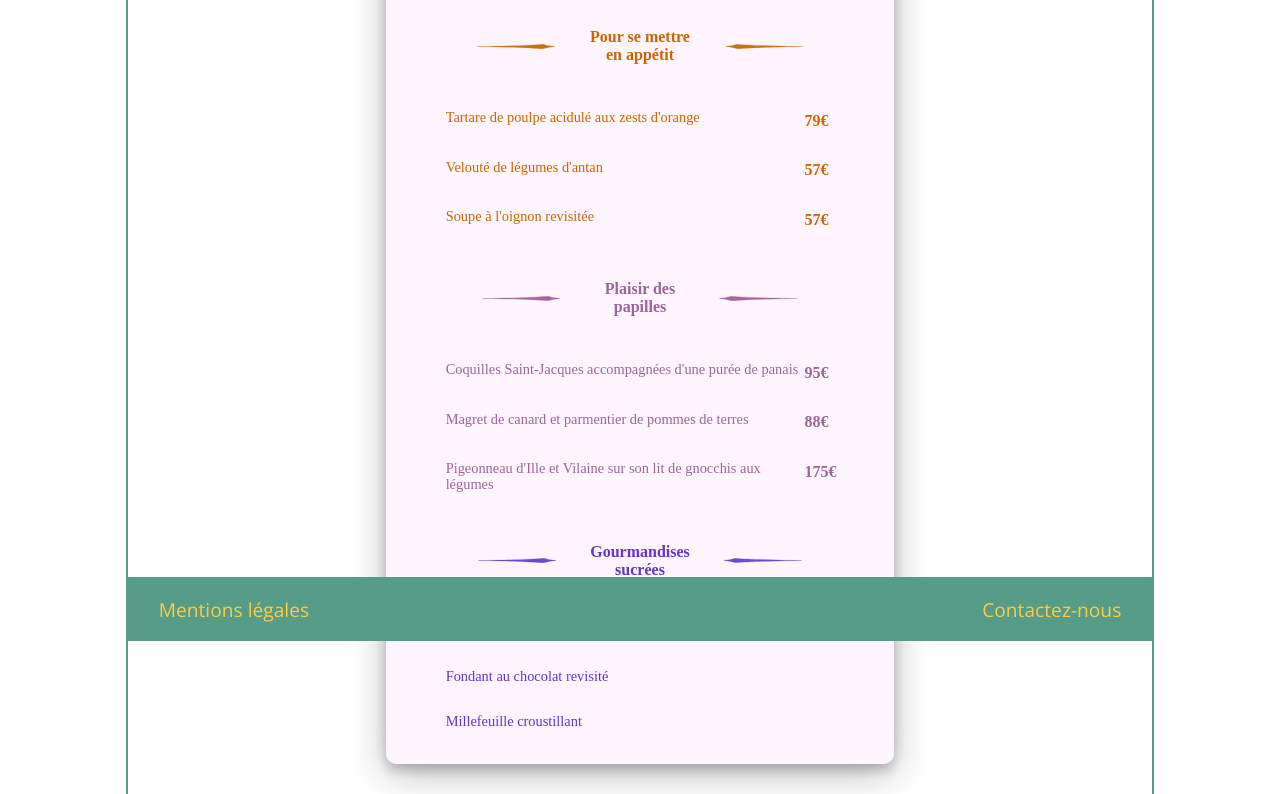
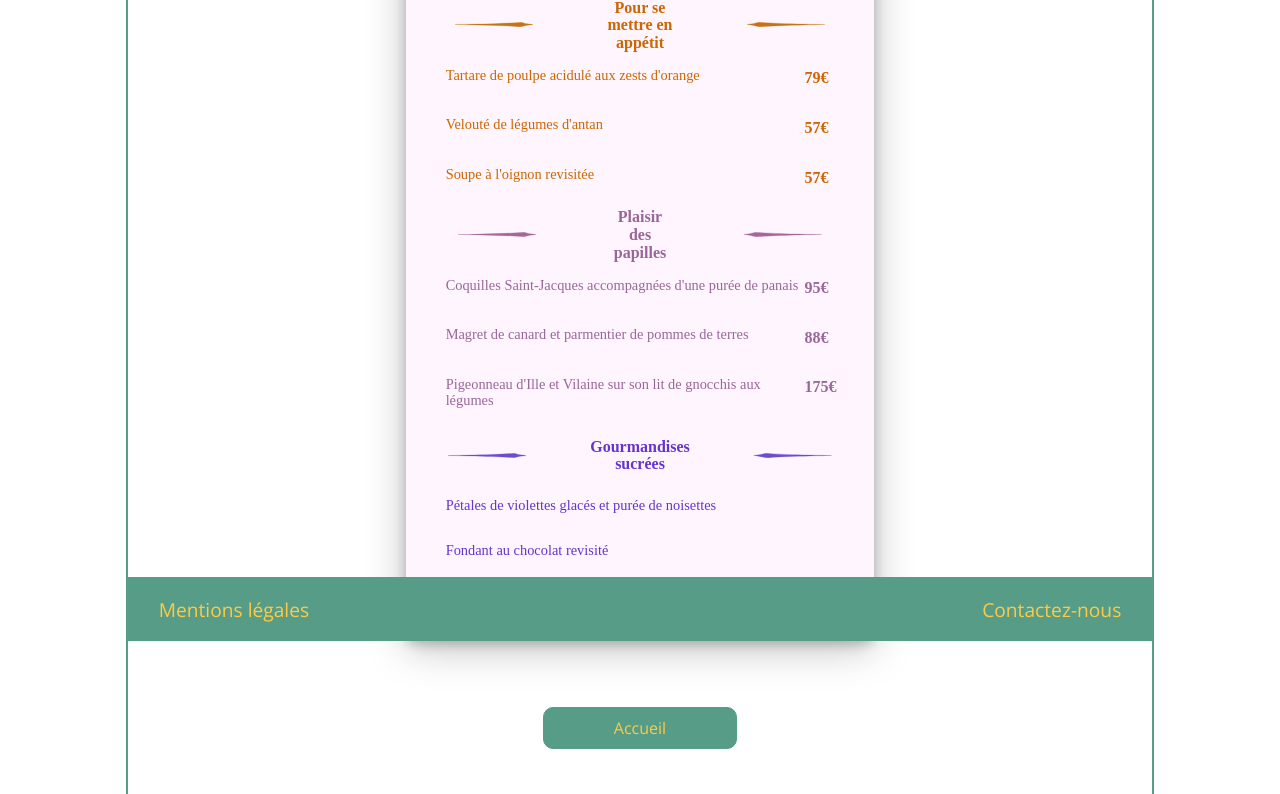
Before and after one commit to melcd238/ocohmyfood, a website: page chic.html in a window 1280 px wide. Shown: the part 159-953 px from the top of the page. Drawn offline with nearby package versions, Linux system fonts and the light colour scheme; a web font is replaced by a local one.

Commit message:
changement margin sur h3

```diff
--- a/scss/_mixins.scss
+++ b/scss/_mixins.scss
@@ -35,7 +35,7 @@
         text-align: center;
     }
     .recipes{
-        margin: 20px 50px;
+        margin: 20px 30px;
 
     }
     .dish{
@@ -45,6 +45,9 @@
     .price{
         width: 10%;
         font-weight: bolder;
+    }
+    .trait{
+        height: 25px;
     }
 
 }
@@ -93,7 +96,11 @@
         margin-top: 80px;
         margin-bottom: 50px;
         .recipes{
-            margin:30px 40px;
+            margin:20px 30px;
+        }
+        h3{
+            margin: 18px 30px;
+            padding: 18px 30px ;
         }
 }
 @mixin smallresponsive {
@@ -102,7 +109,7 @@
         margin-bottom: 30px;
         animation: opacitymenu 3s;
         .recipes{
-            margin: 5px 20px;
+            margin: 0px 10px;
             text-align: center;
         }
         ul li {
@@ -111,6 +118,9 @@
             align-items: center;
 
             }
+        h3{
+            margin:5px 0px ;
+        }
 }
 @mixin traitmenu_smallresponsive ($background) {
             content: "";
--- a/scss/style.scss
+++ b/scss/style.scss
@@ -113,7 +113,10 @@
 
 
     @include responsive(large) {
-
+        h3{
+            margin: 18px 30px;
+            padding: 18px 30px ;
+        }
         @include traitsoush3($background-note);
         .traitdecoratif{
             background-image: url("../img/traitmenu1.svg");
@@ -187,6 +190,10 @@ i{
                 }
 
     @include responsive(large) {
+        h3{
+            margin: 18px 30px;
+            padding: 18px 30px ;
+        }
              @include traitsoush3($background-chic);
              .traitdecoratif{
                 background-image: url("../img/traitmenu2_1.svg");
@@ -275,6 +282,10 @@ i{
         }
 
         @include responsive(large) {
+            h3{
+                margin: 18px 30px;
+                padding: 18px 30px ;
+            }
             @include traitsoush3($background-delice);
             .traitdecoratif3_1L{
                 background-image: url("../img/traitmenu3_1L.svg");
@@ -378,6 +389,10 @@ i{
         }
 
         @include responsive(large) {
+            h3{
+                margin: 18px 30px;
+                padding: 18px 30px ;
+            }
             @include traitsoush3($background-palette);
             .traitdecoratif4{
                 background-image: url("../img/traitmenu4.svg");
```
Also changed, not shown: css/style.css.
